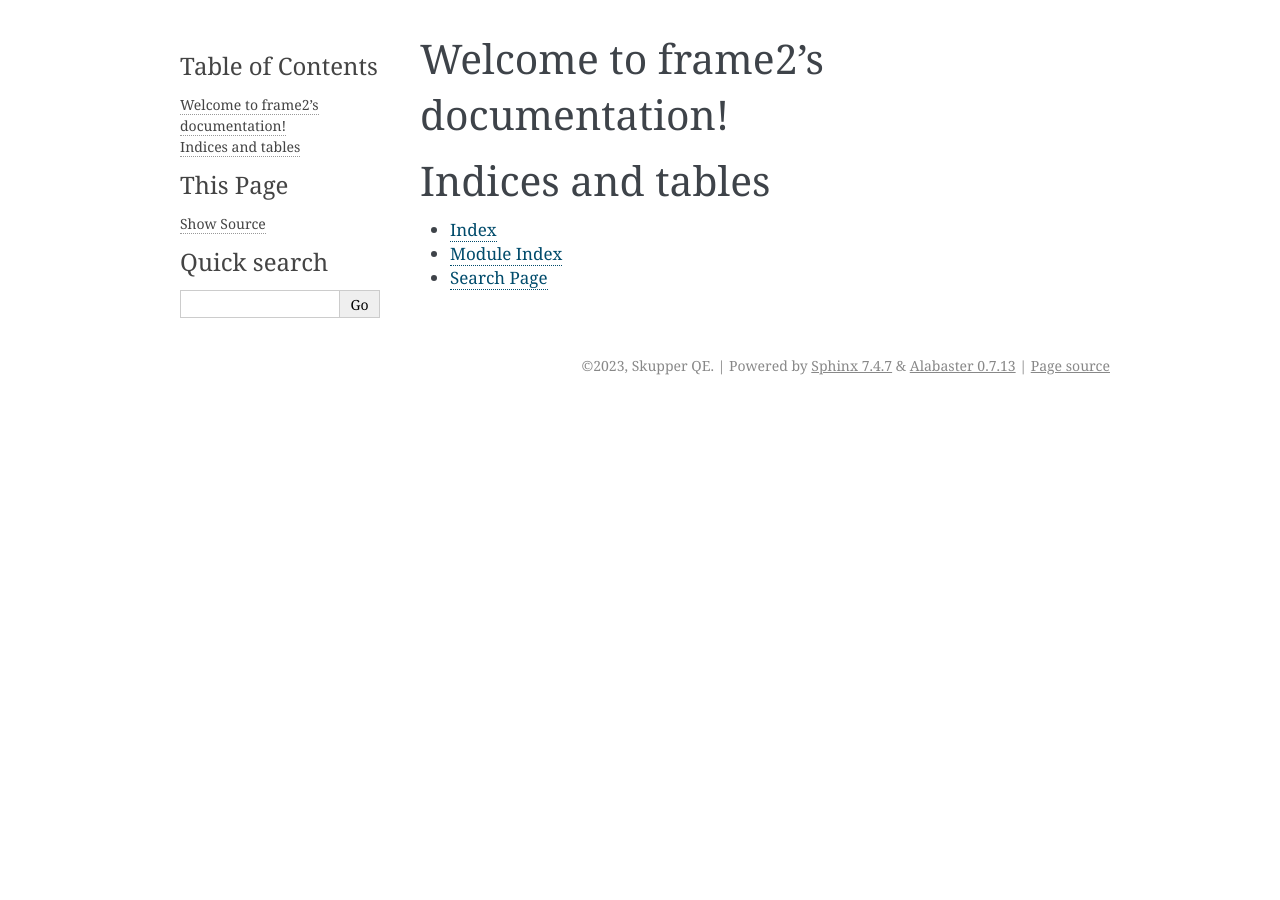
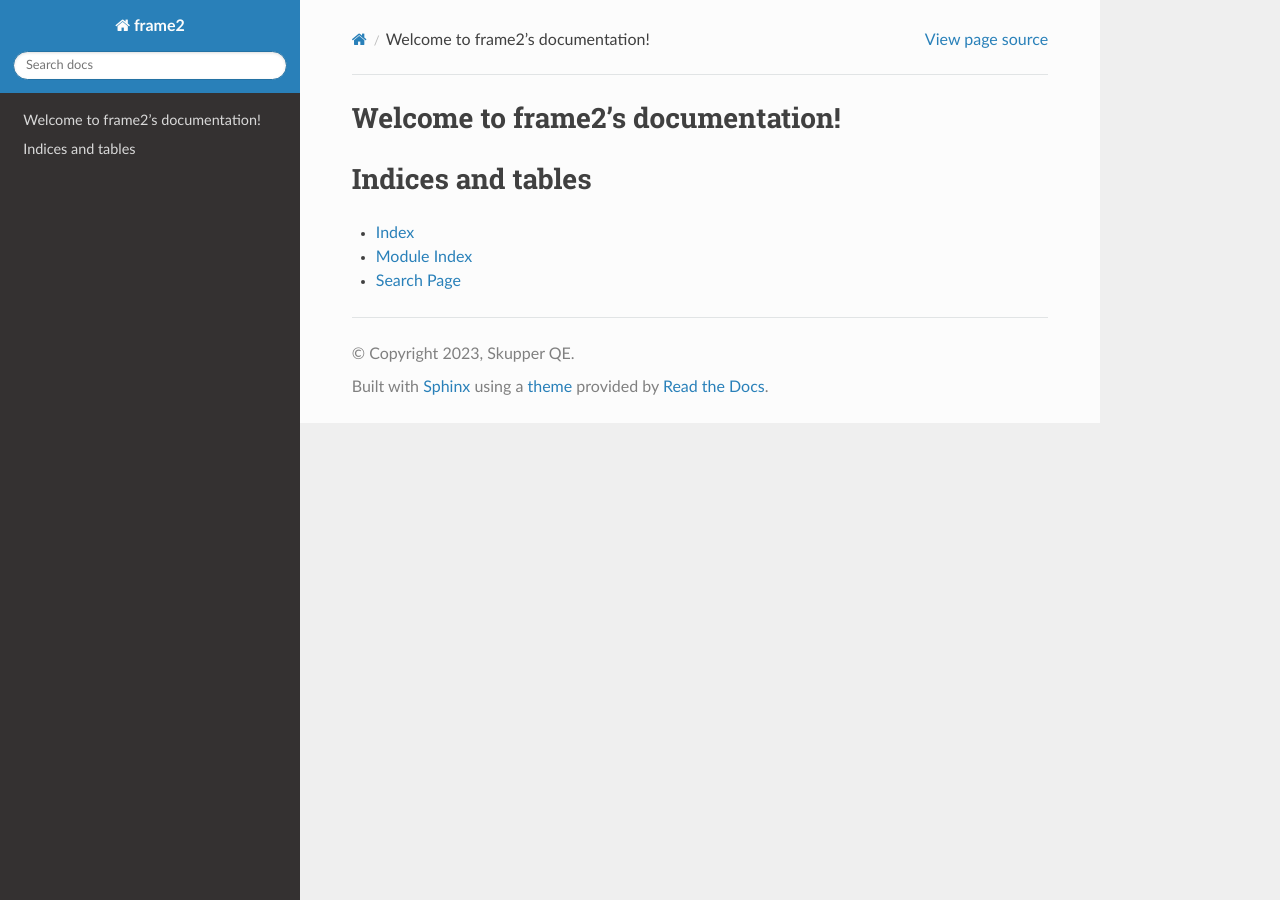
Before and after one commit to hash-d/frame2, a Sphinx documentation site: the page built from doc/source/index.rst, in a window 1280 px wide. Built offline with Sphinx 7.4.7 and the Read the Docs theme 2.0.0, drawn with Linux system fonts in a browser that asks for light colours; some of the changed lines change nothing that is shown.

Commit message:
Added extensions and theme

```diff
--- a/doc/source/conf.py
+++ b/doc/source/conf.py
@@ -13,6 +13,7 @@
 # import os
 # import sys
 # sys.path.insert(0, os.path.abspath('.'))
+import sphinx_rtd_theme
 
 
 # -- Project information -----------------------------------------------------
@@ -31,6 +32,11 @@
 # extensions coming with Sphinx (named 'sphinx.ext.*') or your custom
 # ones.
 extensions = [
+    "sphinx.ext.todo",
+    "sphinx.ext.graphviz",
+    "sphinx_rtd_theme",
+    "sphinx.ext.autosectionlabel",
+
 ]
 
 # Add any paths that contain templates here, relative to this directory.
@@ -47,9 +53,11 @@
 # The theme to use for HTML and HTML Help pages.  See the documentation for
 # a list of builtin themes.
 #
-html_theme = 'alabaster'
+html_theme = 'sphinx_rtd_theme'
 
 # Add any paths that contain custom static files (such as style sheets) here,
 # relative to this directory. They are copied after the builtin static files,
 # so a file named "default.css" will overwrite the builtin "default.css".
 html_static_path = ['_static']
+
+todo_include_todos = True
```
